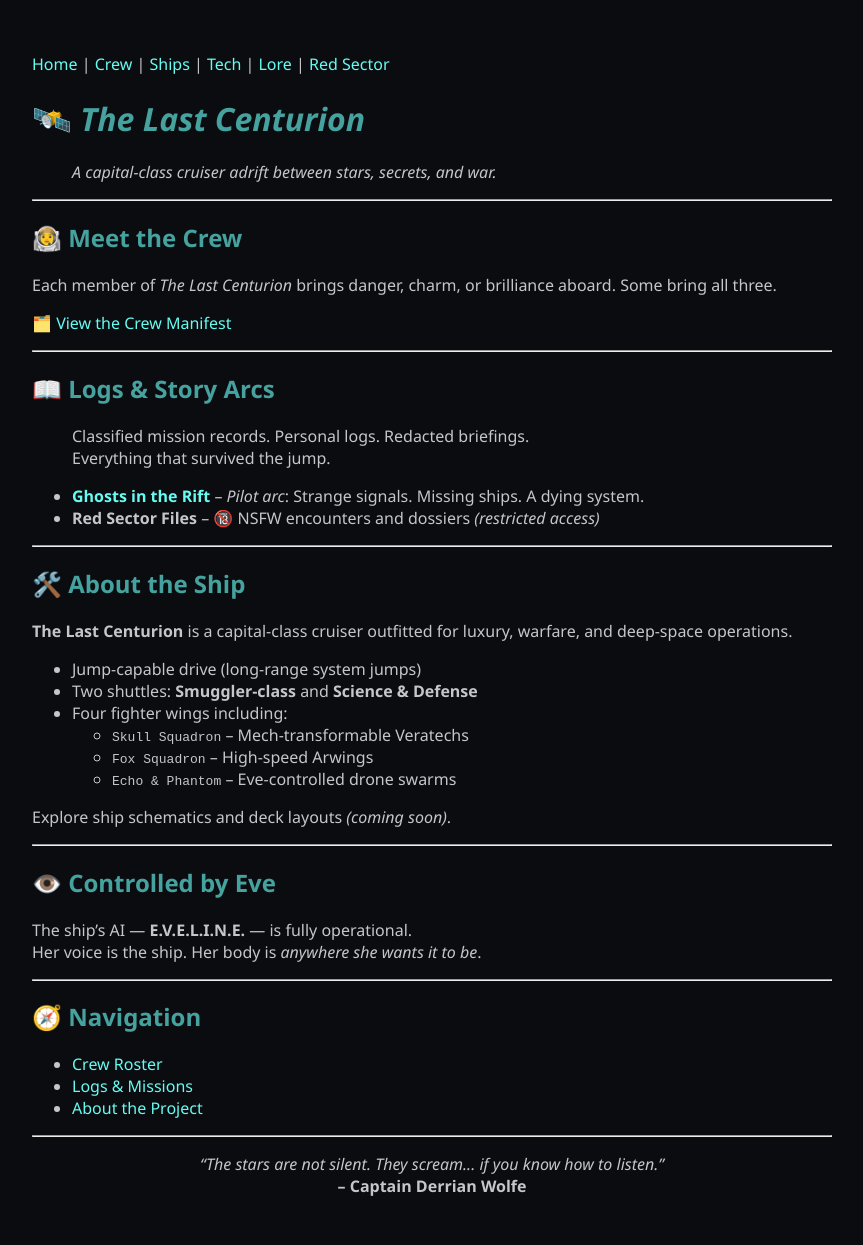
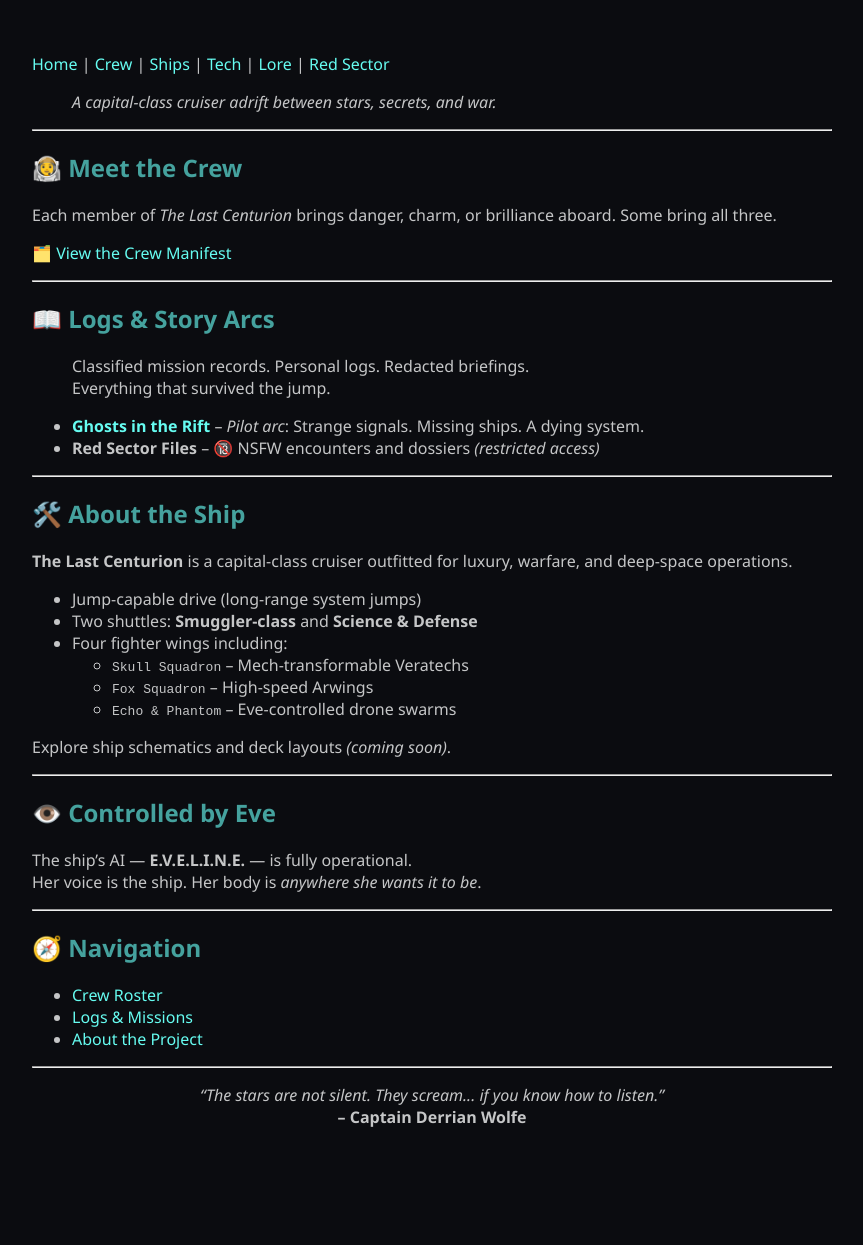
Before and after one commit to fionayyc/last-centurion, a Jekyll site: the page built from index.md, in a window 1280 px wide. Shown: the whole page, without its empty margins (208-1071 px from the left). Built offline with Jekyll 4.4.1, drawn with Linux system fonts in a browser that asks for light colours; our own code applies the rules of GitHub Pages for plain Markdown files; after the commit the page ends 1176 px from its top, so only the background shows below that.

Commit message:
Update index.md

```diff
--- a/index.md
+++ b/index.md
@@ -1,5 +1,3 @@
-# 🛰️ *The Last Centurion*
-
 > *A capital-class cruiser adrift between stars, secrets, and war.*
 
 ---
```
